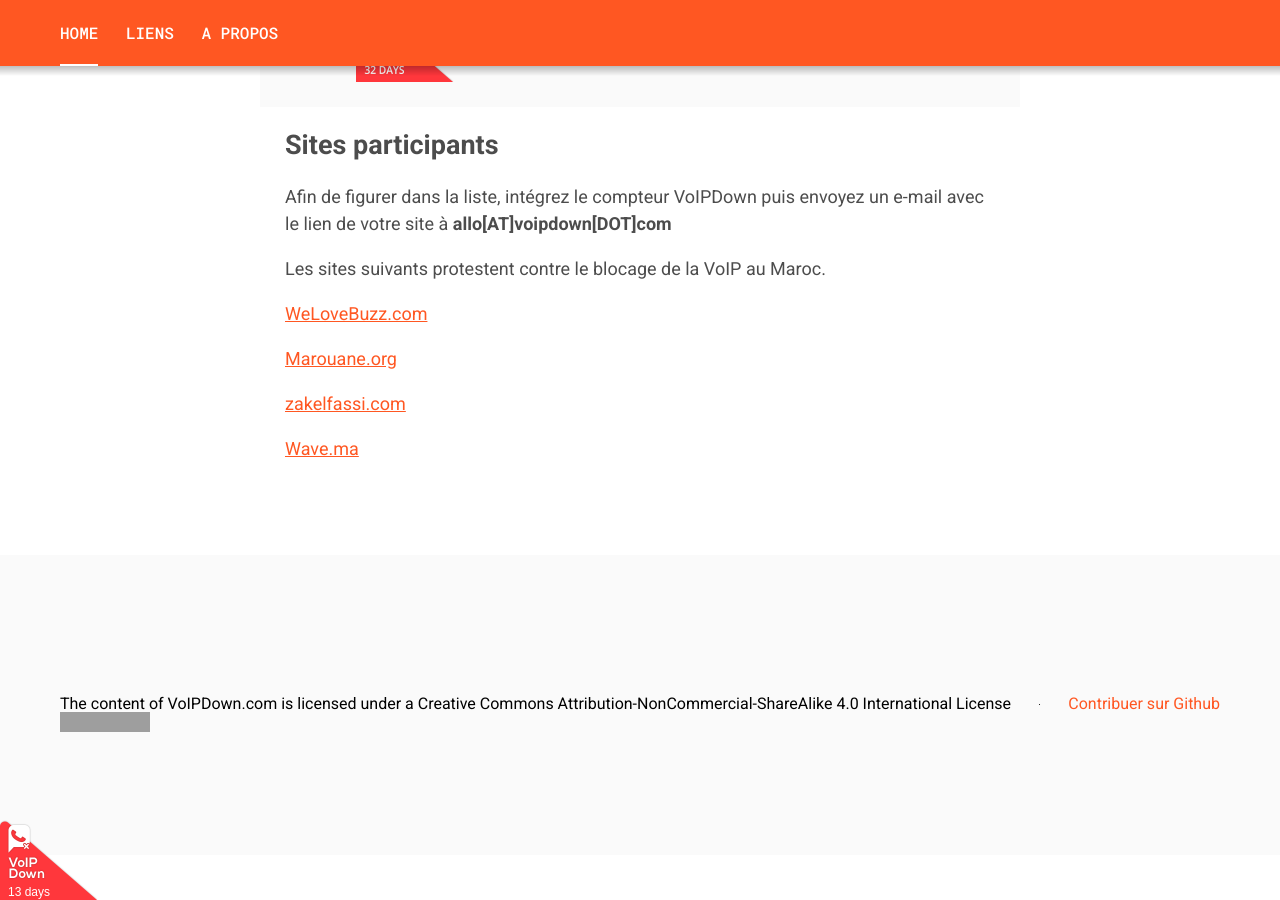
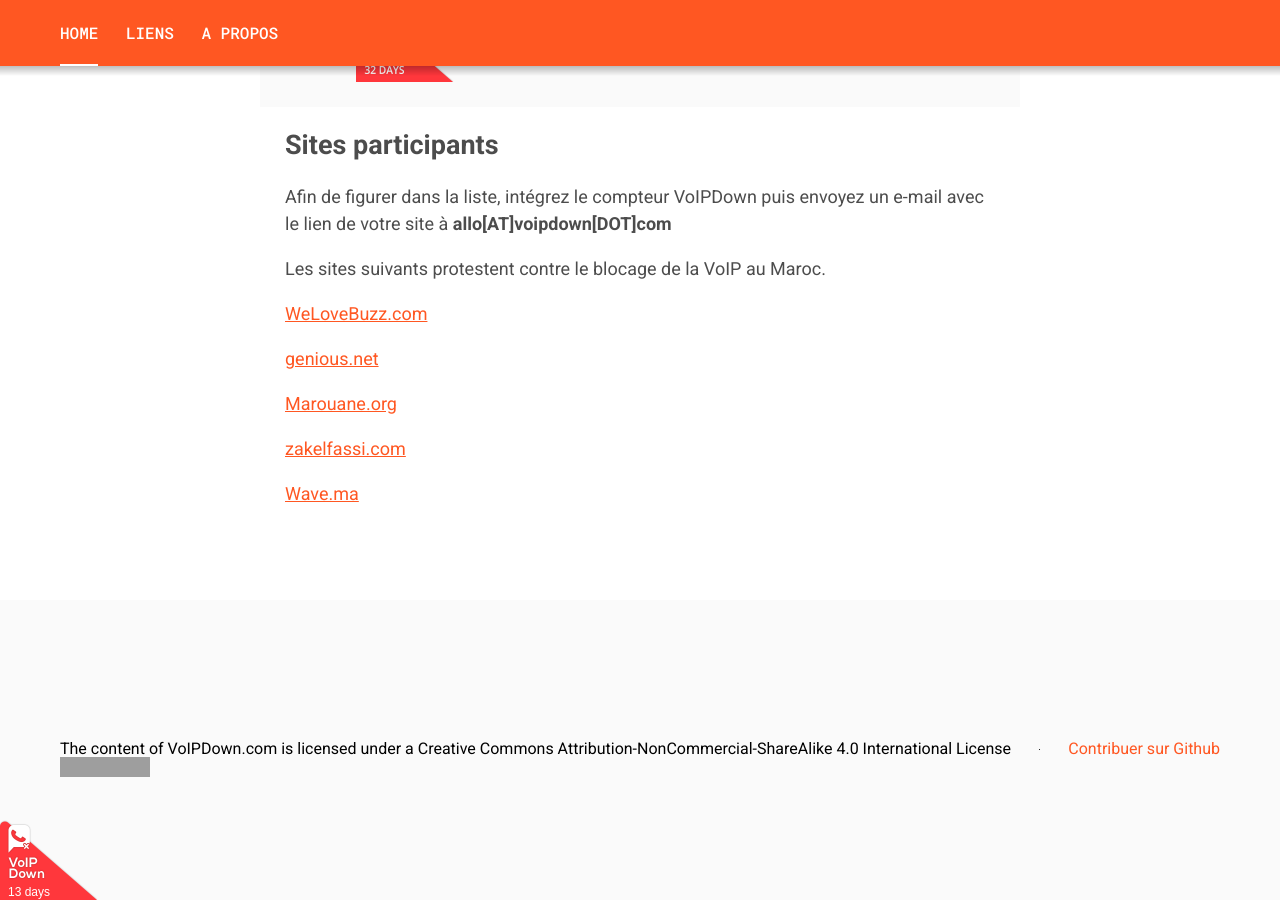
Before and after one commit to VoIPDown/voipdown.github.io, a Jekyll site: the page built from index.markdown, in a window 1280 px wide and 900 px high, scrolled down 1623 px. Built offline with Jekyll 4.4.1, drawn with Linux system fonts in a browser that asks for light colours; grey boxes are pictures that could not be loaded.

Commit message:
Add new supporter

```diff
--- a/_data/supporters.yml
+++ b/_data/supporters.yml
@@ -1,6 +1,10 @@
 - name: WeLoveBuzz.com
   link: http://WeLoveBuzz.com
   logo: wlb.png
+
+- name: genious.net
+  link: http://genious.net
+  logo: genious.png
 
 - name: Marouane.org
   link: http://marouane.org
```
